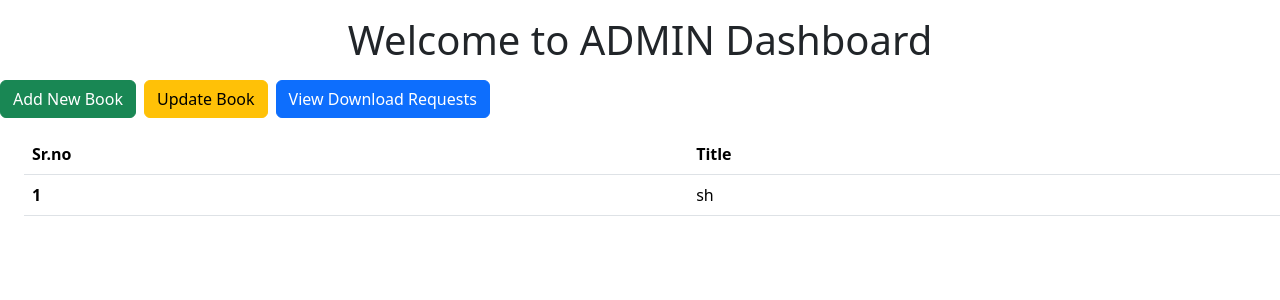
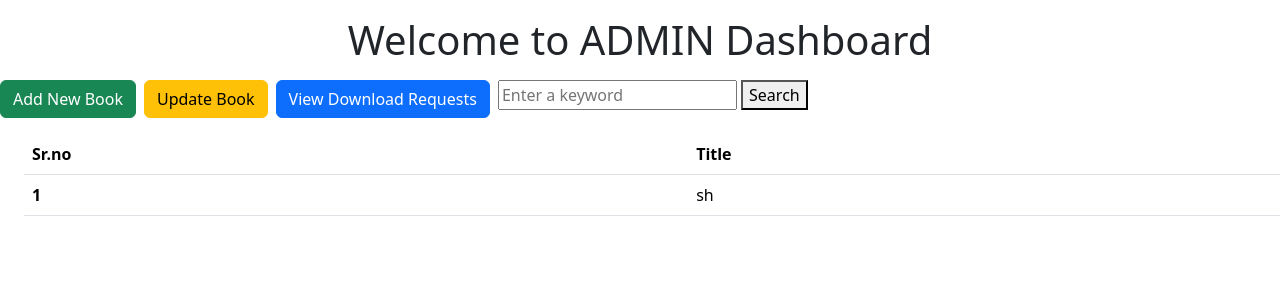
Before and after one commit to jignesh100/Book-Mangement-System, a Flask app: template templates/admin_dashboard.html in a window 1280 px wide. Shown: the part 56-356 px from the top of the page. Run offline with Flask 3, Linux system fonts and the light colour scheme; the template is opened without the code that fills it: values that come from a table or form of the project are taken from there, others are empty.

Commit message:
Implimeanted The Search feature

```diff
--- a/main.py
+++ b/main.py
@@ -207,8 +207,9 @@ def view_requests(current_user):
     if current_user.role != 'admin':
         return redirect(url_for('dashboard'))
 
-    requests = BookDownloadRequest.query.all()
+    requests = BookDownloadRequest.query.filter_by(status='pending').all()
     return render_template('requests.html', requests=requests)
+
 
 
 
@@ -267,7 +268,7 @@ def delete_book(current_user,b_id):
         return jsonify({"message": "Book not found!"}), 404
     db.session.delete(book)
     db.session.commit()
-    return redirect(url_for('admin_dashboard'))
+    return redirect(url_for('update_books_page'))
 
 
 @app.route('/updatebook/<int:b_id>', methods=['GET', 'POST'])
@@ -312,7 +313,7 @@ def update_book(current_user, b_id):
                 return render_template('update.html', book=book, error="Only PDF files are allowed!")
 
         db.session.commit()
-        return redirect(url_for('admin_dashboard'))
+        return redirect(url_for('update_books_page'))
 
     return render_template('update.html', book=book)
 
@@ -332,7 +333,6 @@ def request_pdf(current_user, b_id):
     new_request = BookDownloadRequest(user_id=current_user.id, book_id=b_id)
     db.session.add(new_request)
     db.session.commit()
-    # flash('Name submitted successfully!', 'success')
     return redirect(url_for('dashboard'))
 
 
@@ -355,6 +355,7 @@ def reject_request(current_user, request_id):
 
     req = BookDownloadRequest.query.get_or_404(request_id)
     req.status = 'rejected'
+    db.session.delete(req)
     db.session.commit()
     return redirect(url_for('view_requests'))
 
@@ -383,7 +384,29 @@ def download_pdf(current_user, b_id):
 
 
 
+@app.route('/search', methods=['POST'])
+def search():
+    keyword = request.form.get('search_keyword')
+    if keyword:
+        results = Books.query.filter(Books.b_name.contains(keyword)).all()
+        return render_template('search_results.html', results=results, keyword=keyword)
+    return redirect('/')
 
+
+
+
+
+
+
+
+
+
+@app.route('/home')
+@token_required
+def home(current_user):
+    if current_user.role == 'admin':
+        return redirect(url_for('admin_dashboard'))
+    return redirect(url_for('dashboard'))
 
 
 
--- a/templates/admin_dashboard.html
+++ b/templates/admin_dashboard.html
@@ -3,6 +3,13 @@
 {% block title %}
   Admin Dashboard
 {% endblock title %}
+
+
+
+
+
+
+
 
 {% block button %}
    <ul class="navbar-nav" style="margin-left:auto;">
@@ -26,18 +33,20 @@
     <form action="{{ url_for('view_requests') }}" method="get">
         <button type="submit" class="btn btn-primary">View Download Requests</button>
     </form>
+    <section>
+        <form method="POST" action="/search" >
+            <input type="text" name="search_keyword"   placeholder="Enter a keyword">
+               <button type="submit"  >Search</button>
+                </form>
+    </section>
+
 
 </div>
-
-
     {% if books|length == 0 %}
     <div class="alert alert-secondary" role="alert">
         No Books Found!
     </div>
-
     {% else %}
-
-
 
     <table class="table mx-4">
         <thead>
--- a/templates/base.html
+++ b/templates/base.html
@@ -18,12 +18,13 @@
           <div class="collapse navbar-collapse" id="navbarSupportedContent">
             <ul class="navbar-nav me-auto mb-2 mb-lg-0">
               <li class="nav-item">
-                <a class="nav-link active" aria-current="page" href="/">Home</a>
+                <a class="nav-link active" aria-current="page" href="{{ url_for('home') }}">Home</a>
               </li>
               <li class="nav-item">
                 <a class="nav-link active" aria-current="About Us" href="{{ url_for('about') }}">About Us</a>
               </li>
             </ul>
+
             {% block button %}
 
             {% endblock button %}
--- a/templates/update_book.html
+++ b/templates/update_book.html
@@ -35,7 +35,6 @@
                 <th scope="col">Publication Year</th>
                 <th scope="col">Availability</th>
                 <th scope="col">Operations</th>
-                <th scopr="col">Book</th>
             </tr>
         </thead>
         <tbody>
@@ -53,9 +52,7 @@
                       <button type="submit" class="btn btn-danger btn-sm mx-1">Delete</button>
                   </form>
                 </td>
-                <td>
 
-                </td>
             </tr>
             {% endfor %}
         </tbody>
```
Also changed, not shown: templates/search_results.html (added, +23 -0 lines).
